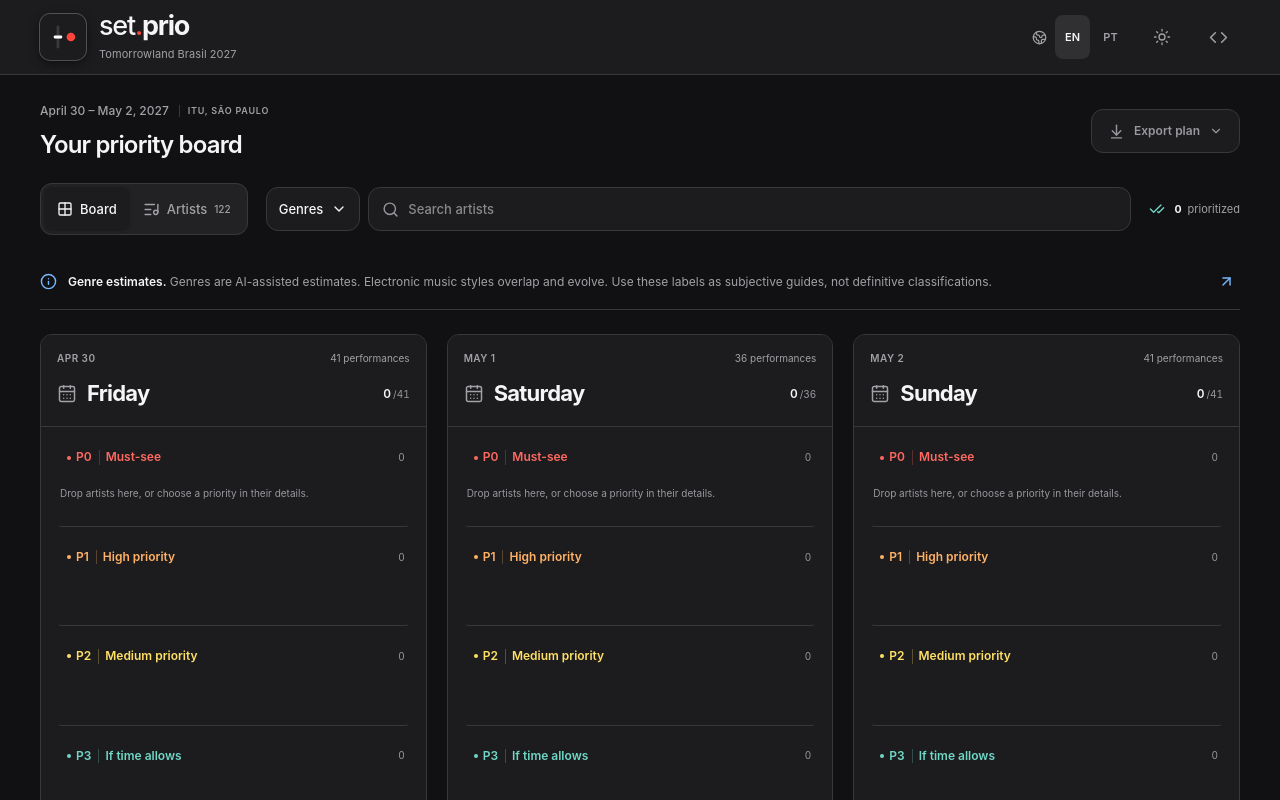
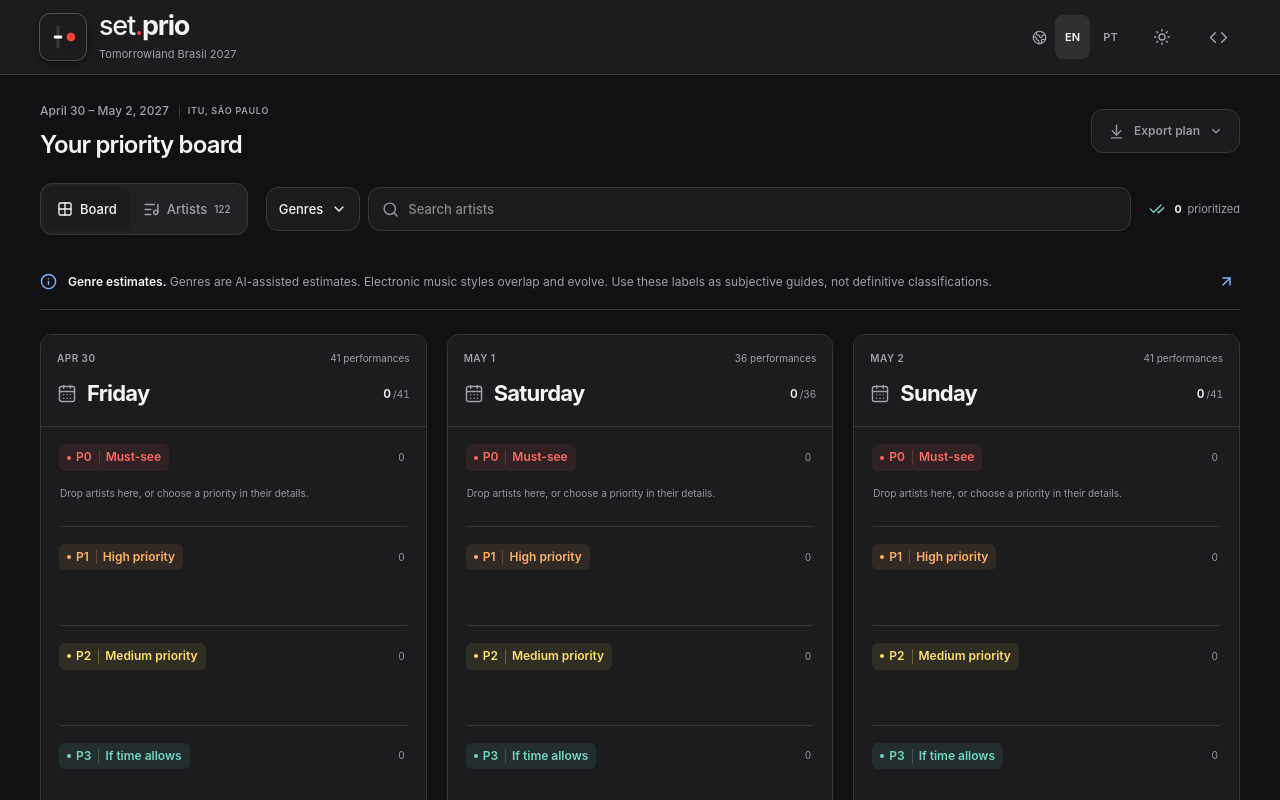
Before and after one commit to heldercostaa/set.prio, a React (Vite) app: page / in a window 1280 px wide. Shown: the top 800 px of the page. Built offline with nearby package versions, Linux system fonts and the light colour scheme.

Commit message:
style: restore priority label backgrounds

```diff
--- a/src/components/planner/day-column.tsx
+++ b/src/components/planner/day-column.tsx
@@ -39,7 +39,7 @@ function PriorityGroup({
     >
       <div className="group-heading flex items-center justify-between mb-3">
         {priority ? (
-          <h3 className="priority-badge inline-flex items-center gap-1.25 [color:var(--priority)] text-xs font-semibold [line-height:1.2] [padding:0.375rem_0.5rem] rounded-md bg-transparent max-[68.75rem]:text-xs max-[68.75rem]:p-1.5 max-[47.5rem]:text-xs max-[47.5rem]:[padding:0.375rem_0.5rem]">
+          <h3 className="priority-badge inline-flex items-center gap-1.25 [color:var(--priority)] text-xs font-semibold [line-height:1.2] [padding:0.375rem_0.5rem] rounded-md [background:color-mix(in_srgb,_var(--priority)_9%,_transparent)] max-[68.75rem]:text-xs max-[68.75rem]:p-1.5 max-[47.5rem]:text-xs max-[47.5rem]:[padding:0.375rem_0.5rem]">
             <span className="priority-dot w-1 h-1 [border-radius:100%] [background:currentColor]" />
             {priority !== 'P4' && priority}
             <span
```
